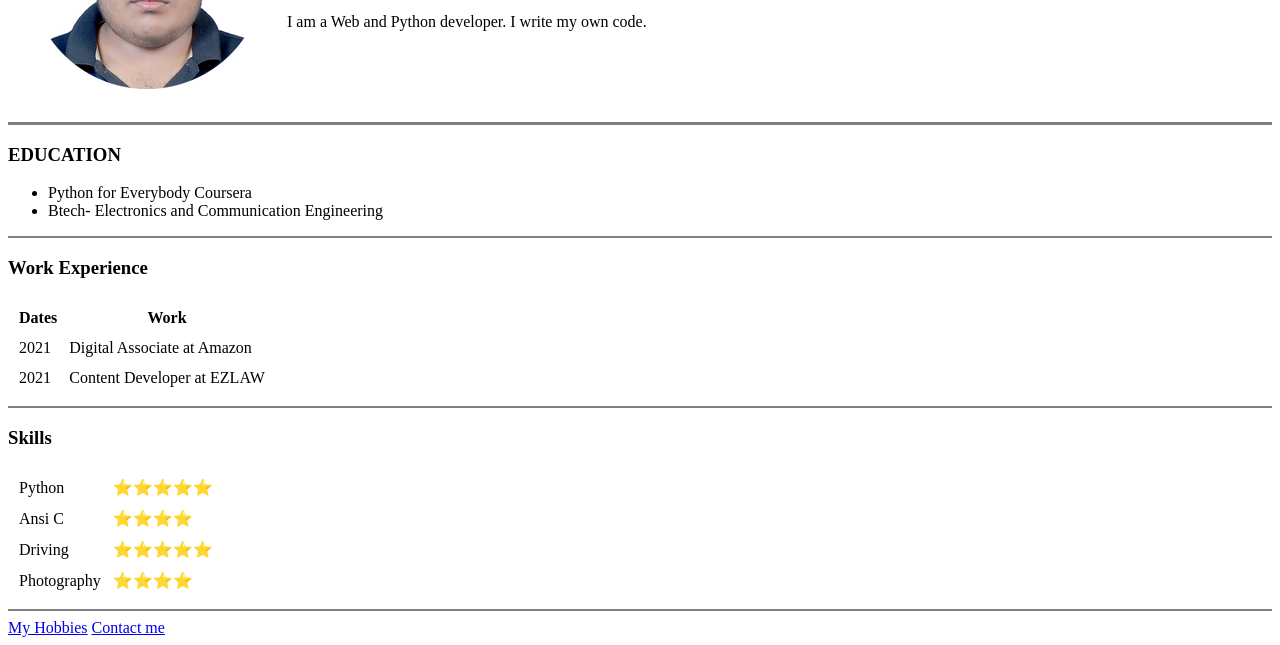
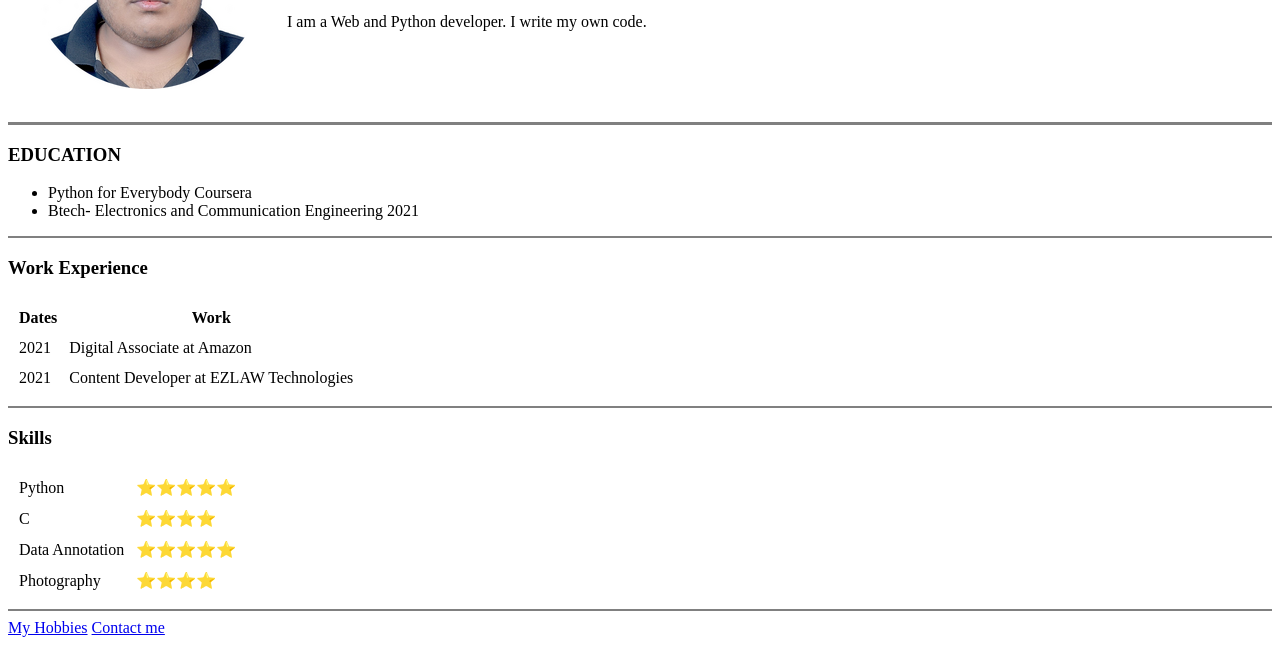
Before and after one commit to Pradyut6/Portfolio, a plain HTML site: page index.html in a window 1280 px wide. Shown: the part 176-821 px from the top of the page. Drawn offline with Linux system fonts and the light colour scheme.

Commit message:
Update index.html

```diff
--- a/index.html
+++ b/index.html
@@ -21,7 +21,7 @@
   <h3>EDUCATION</h3>
   <ul>
     <li>Python for Everybody Coursera</li>
-    <li>Btech- Electronics and Communication Engineering</li>
+    <li>Btech- Electronics and Communication Engineering 2021</li>
   </ul>
   <hr size="2" noshade>
   <h3>Work Experience</h3>
@@ -39,7 +39,7 @@
       </tr>
       <tr>
         <td>2021</td>
-        <td>Content Developer at EZLAW</td>
+        <td>Content Developer at EZLAW Technologies</td>
       </tr>
     </tbody>
   </table>
@@ -50,11 +50,11 @@
       <td>Python</td><td>⭐⭐⭐⭐⭐</td>
     </tr>
     <tr>
-      <td>Ansi C</td>
+      <td>C</td>
       <td>⭐⭐⭐⭐</td>
     </tr>
     <tr>
-      <td>Driving</td>
+      <td>Data Annotation</td>
       <td>⭐⭐⭐⭐⭐</td>
     </tr>
     <tr>
```
